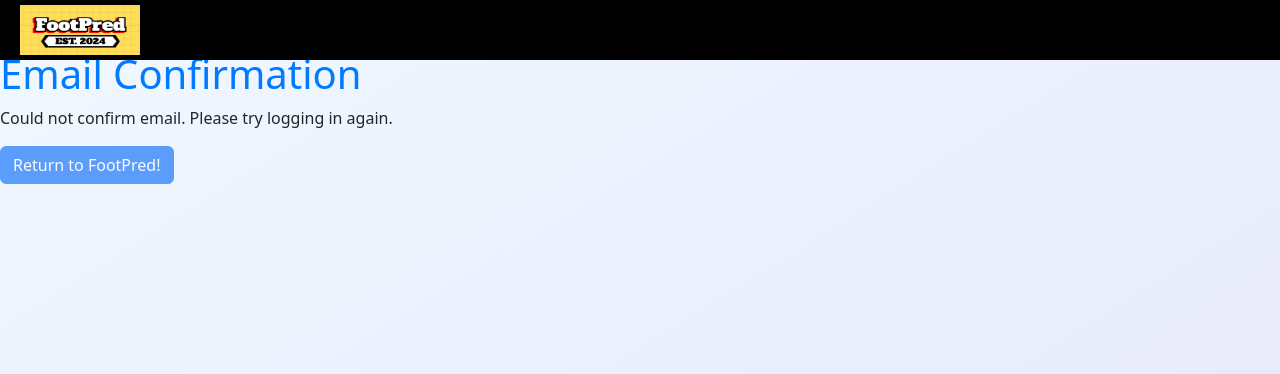
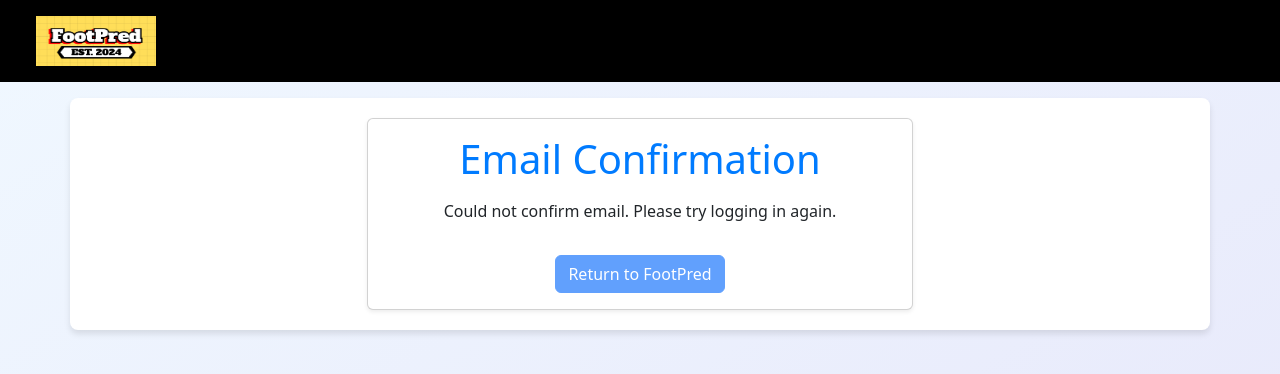
Before and after one commit to Beat-The-Bookie/predictor, a plain HTML site: page docs/confirm.html in a window 1280 px wide. Drawn offline with nearby package versions, Linux system fonts and the light colour scheme.

Commit message:
Update account confirmation page

```diff
--- a/docs/confirm.html
+++ b/docs/confirm.html
@@ -12,13 +12,24 @@
   <script src="scripts_confirm.js" defer></script>
 </head>
 <body>
-  <header class="banner">
+  <header class="banner text-center p-3">
     <img src="logo.png" alt="Logo" width="120" height="50">
   </header>
-  <h1>Email Confirmation</h1>
-  <p id="status">Confirming your email, please wait...</p>
-  <button id="redirectBtn" class="btn btn-primary" onclick="returnHome()" disabled>
-    Return to FootPred!
-  </button>
+
+  <div class="container mt-5">
+    <div class="row justify-content-center">
+      <div class="col-md-6">
+        <div class="card shadow-sm">
+          <div class="card-body text-center">
+            <h1 class="card-title mb-3">Email Confirmation</h1>
+            <p id="status" class="card-text">Confirming your email, please wait...</p>
+            <button id="redirectBtn" class="btn btn-primary mt-3" onclick="returnHome()" disabled>
+              Return to FootPred
+            </button>
+          </div>
+        </div>
+      </div>
+    </div>
+  </div>
 </body>
 </html>
```
